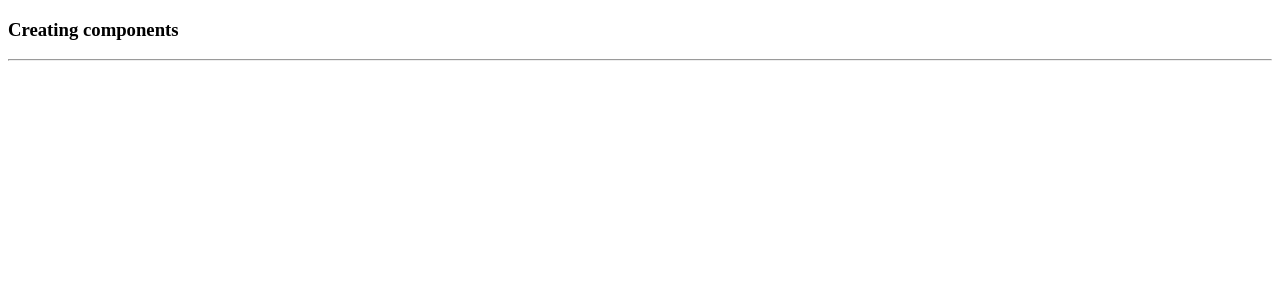
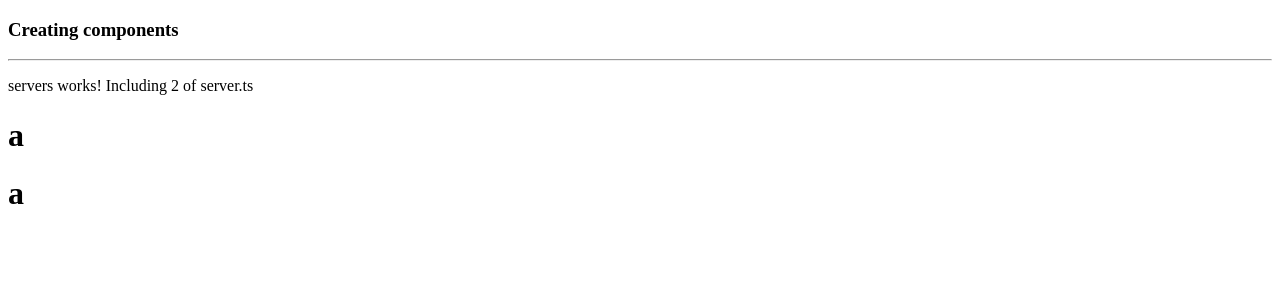
Before and after one commit to emdrayallday/learning-angular, an Angular app: page / in a window 1280 px wide. Shown: the top 300 px of the page. Built offline with nearby package versions, Linux system fonts and the light colour scheme.

Commit message:
using a component to call another component

```diff
--- a/src/app/app.component.html
+++ b/src/app/app.component.html
@@ -1,3 +1,3 @@
 <h3>Creating components</h3>
 <hr>
-<app-server></app-server>
+<app-servers></app-servers> <!-- this calls servers component which calls server component twice-->
--- a/src/app/app.module.ts
+++ b/src/app/app.module.ts
@@ -3,11 +3,13 @@ import { NgModule } from '@angular/core';
 
 import { AppComponent } from './app.component';
 import { ServerComponent } from './server/server.component';
+import { ServersComponent } from './servers/servers.component';
 
 @NgModule({
   declarations: [
     AppComponent,
-    ServerComponent
+    ServerComponent,
+    ServersComponent
   ],
   imports: [
     BrowserModule
--- a/src/app/server/server.component.html
+++ b/src/app/server/server.component.html
@@ -0,0 +1 @@
+<h1>a</h1>
--- /dev/null
+++ b/src/app/servers/servers.component.html
@@ -0,0 +1,7 @@
+<p>
+  servers works!
+  Including 2 of server.ts
+
+</p>
+<app-server></app-server>
+<app-server></app-server>
--- /dev/null
+++ b/src/app/servers/servers.component.ts
@@ -0,0 +1,15 @@
+import { Component, OnInit } from '@angular/core';
+
+@Component({
+  selector: 'app-servers',
+  templateUrl: './servers.component.html',
+  styleUrls: ['./servers.component.css']
+})
+export class ServersComponent implements OnInit {
+
+  constructor() { }
+
+  ngOnInit() {
+  }
+
+}
```
Also changed, not shown: src/app/servers/servers.component.css (added), 1 other file (tests, documents, lock files or other folders).
